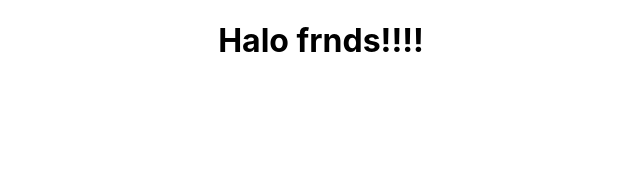
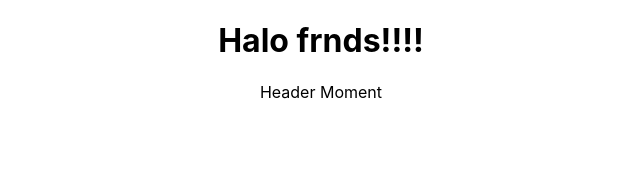
Before and after one commit to Nemo21/FoodRatingApp, a React (Create React App) app: page / in a window 1280 px wide. Shown: the top 172 px of the page, without its empty margins (319-959 px from the left). Built offline with nearby package versions, Linux system fonts and the light colour scheme.

Commit message:
Added Header Section

```diff
--- a/src/App.js
+++ b/src/App.js
@@ -1,9 +1,11 @@
-import './App.css';
+import "./App.css";
+import Header from "./components/header/Header";
 
 function App() {
   return (
     <div className="App">
       <h1>Halo frnds!!!!</h1>
+      <Header />
     </div>
   );
 }
--- /dev/null
+++ b/src/components/header/Header.js
@@ -0,0 +1,7 @@
+import React from "react";
+
+const Header = () => {
+  return <div>Header Moment</div>;
+};
+
+export default Header;
```
